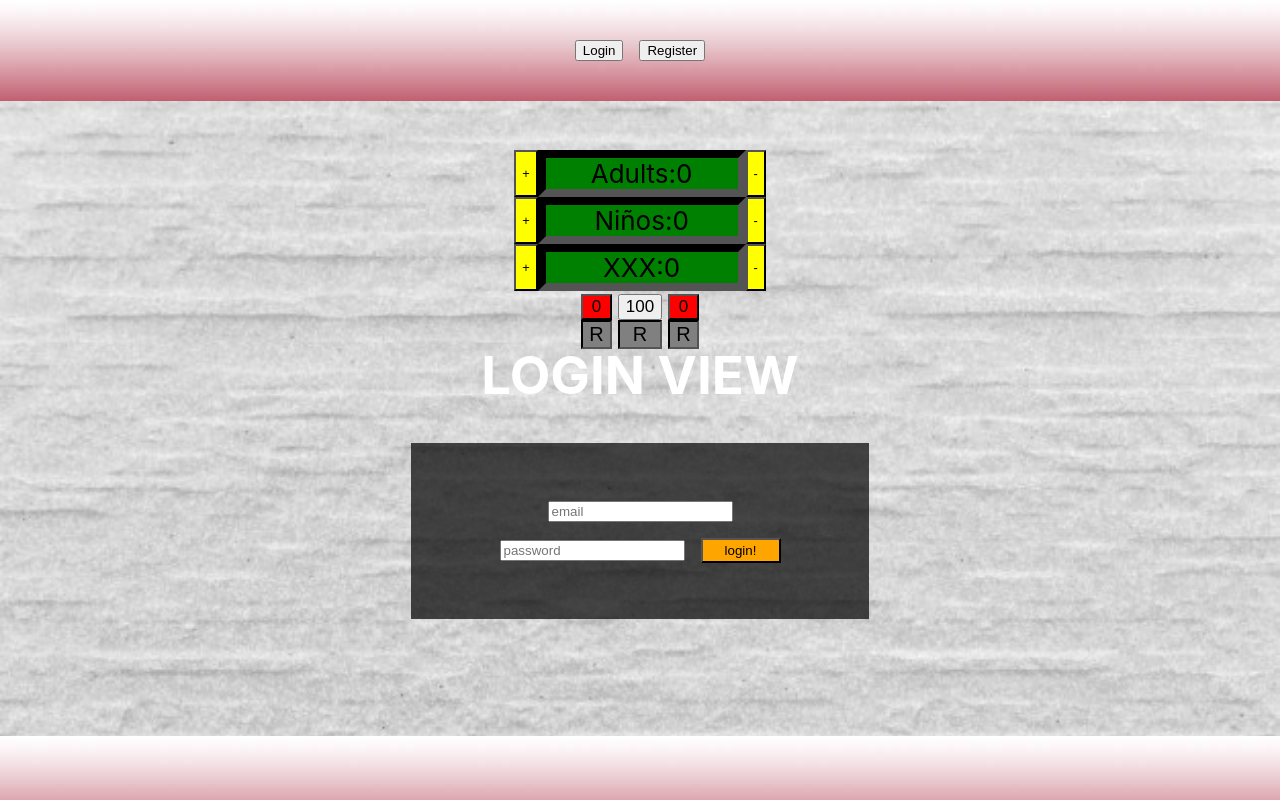
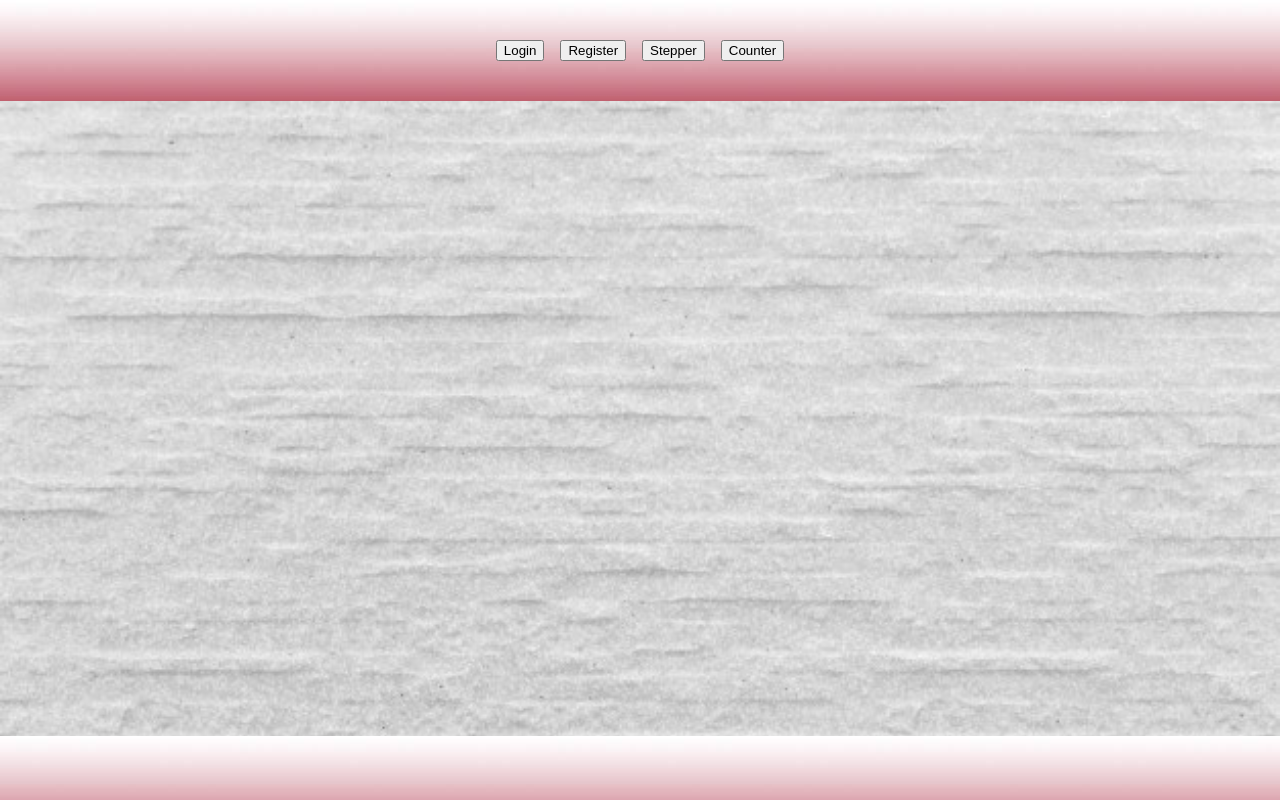
Before and after one commit to micrelio/contador-y-stepper, a React (Create React App) app: page / in a window 1280 px wide. Built offline with nearby package versions, Linux system fonts and the light colour scheme.

Commit message:
Ya no da fallo el router ahora a linkear

```diff
--- a/src/App.jsx
+++ b/src/App.jsx
@@ -1,7 +1,7 @@
 import React, { Component } from 'react';
-// import { Router, Redirect } from '@reach/router';
+import { Router, Redirect } from '@reach/router';
 import './App.scss';
-// import NotFound from './components/NotFound';
+import NotFound from './components/NotFound';
 
 import Navigation from './components/Navigation';
 import Footer from './components/Footer';
@@ -17,15 +17,16 @@ class App extends Component {
         <Navigation />
 
 
-          <header className="App-header">
-           {/* <Router className='main'> */}
-          <Stepper2 /*path='./views/Stepper/Stepper2'*/ />
-          <Counter2/>
-          {/* <NotFound path='notFound' /> */}
-          <Login />
-            {/* </Router> */}
+        <header className="App-header">
+          <Router className='main'>
+          {/* <Counter2 /> */}
+          <Stepper2 path='./views/Stepper/Stepper2' />
 
-          </header>
+          <NotFound path='notFound' />
+          {/* <Login /> */}
+          </Router>
+
+        </header>
 
         <Footer />
       </div>
--- a/src/components/Navigation.jsx
+++ b/src/components/Navigation.jsx
@@ -9,6 +9,8 @@ class Navigation extends React.Component {
         <div className="Navigation">
         <button >Login</button>
         <button >Register</button>
+        <button >Stepper</button>
+        <button >Counter</button>
 
 
         </div>
```
Also changed, not shown: src/views/Counter/Counter2.jsx (+7 -6 lines).
